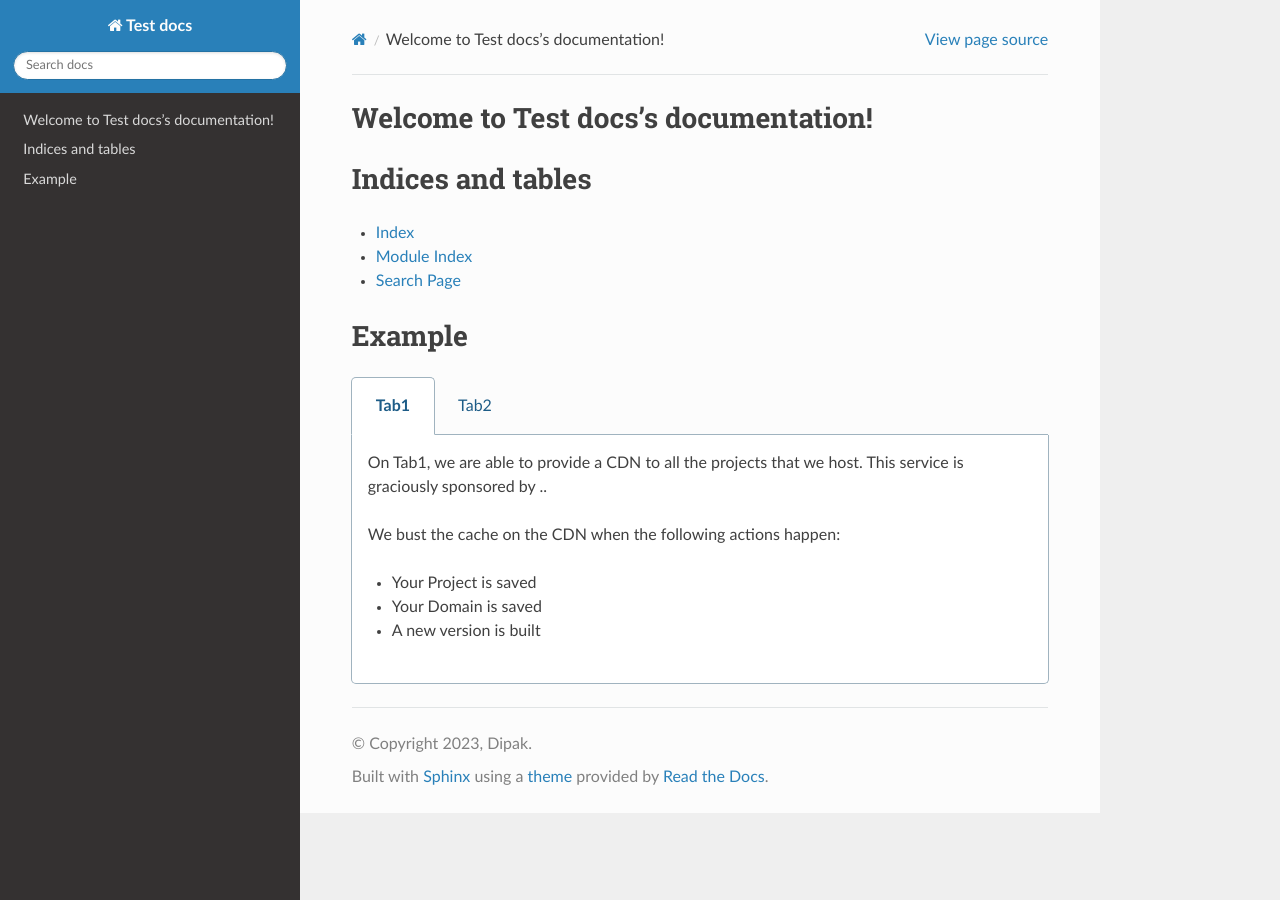
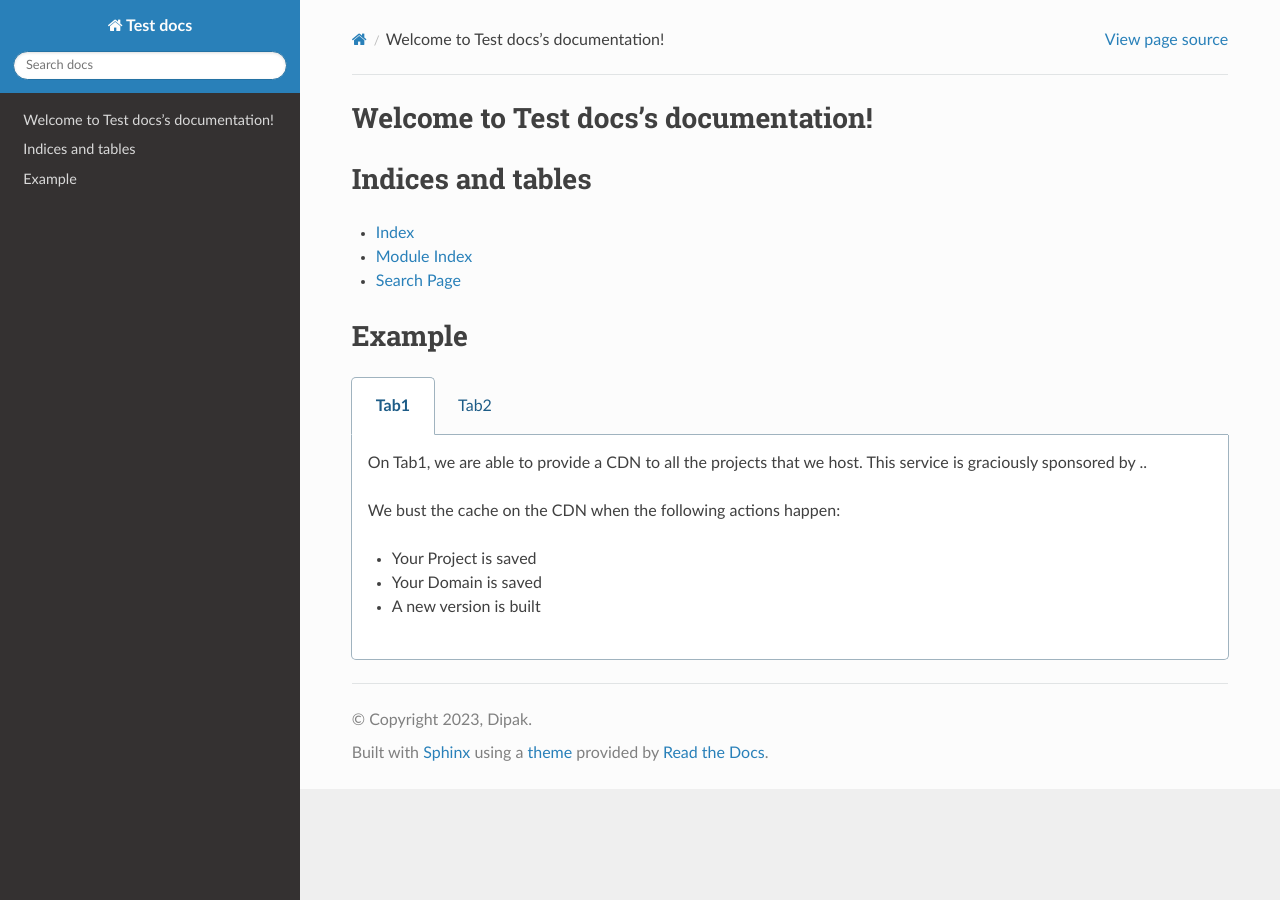
Before and after one commit to dipakp-logicrays/test-docs, a Sphinx documentation site: the page built from docs/index.rst, in a window 1280 px wide. Built offline with Sphinx 7.4.7 and the Read the Docs theme 2.0.0, drawn with Linux system fonts in a browser that asks for light colours.

Commit message:
Added require direcory

```diff
--- /dev/null
+++ b/docs/_static/custom.css
@@ -0,0 +1,3 @@
+.wy-nav-content {
+    max-width: none;
+}
--- /dev/null
+++ b/docs/_templates/layout.html
@@ -0,0 +1,4 @@
+{% extends "!layout.html" %}
+{% block extrahead %}
+    <link href="{{ pathto("_static/custom.css", True) }}" rel="stylesheet" type="text/css">
+{% endblock %}
--- a/docs/conf.py
+++ b/docs/conf.py
@@ -62,7 +62,10 @@
 # Add any paths that contain custom static files (such as style sheets) here,
 # relative to this directory. They are copied after the builtin static files,
 # so a file named "default.css" will overwrite the builtin "default.css".
-html_static_path = ['_static']
+html_static_path = [
+    '_static',
+    '_static/custom.css'
+]
 
 myst_enable_extensions = [
     "deflist",
```
Also changed, not shown: 1 other file.
